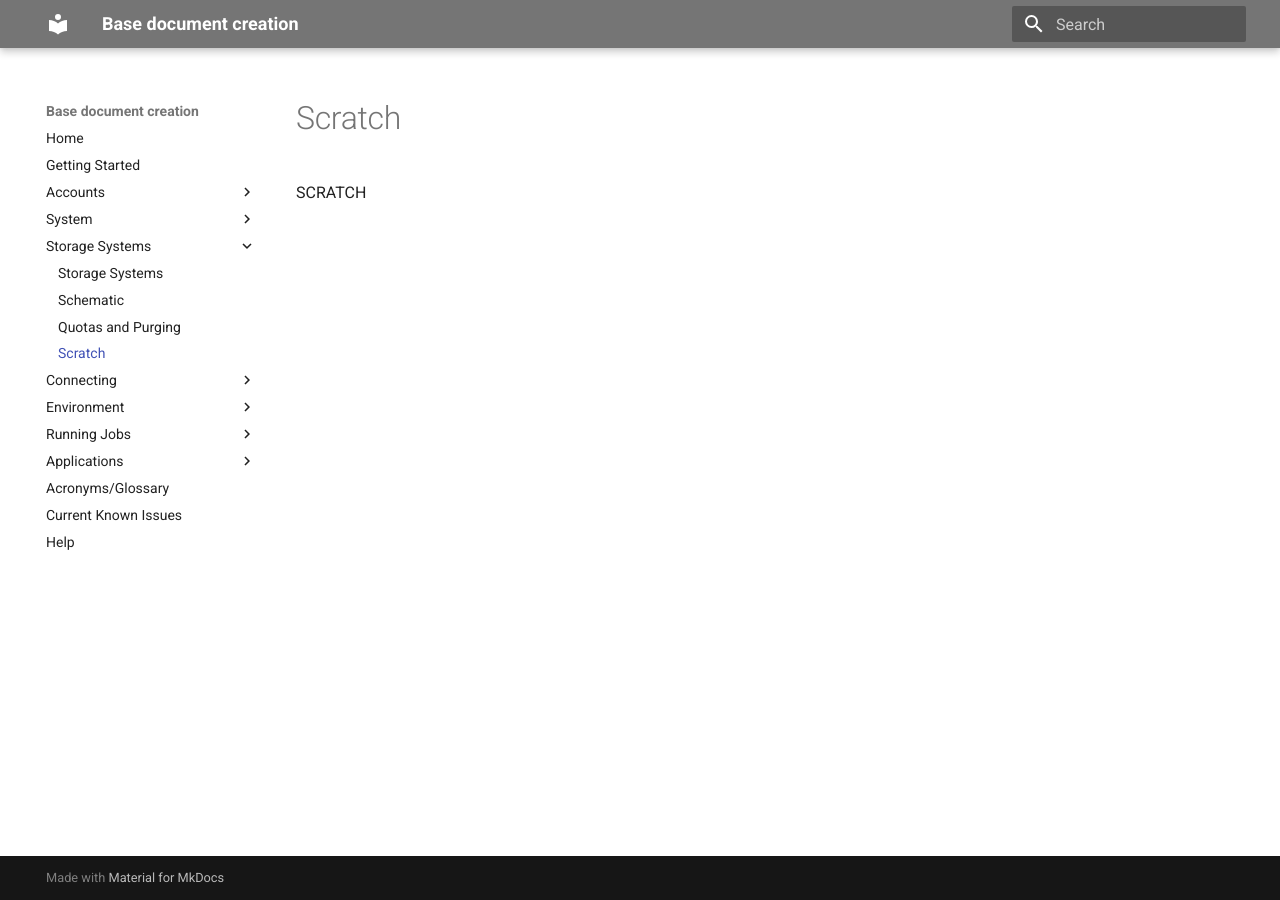
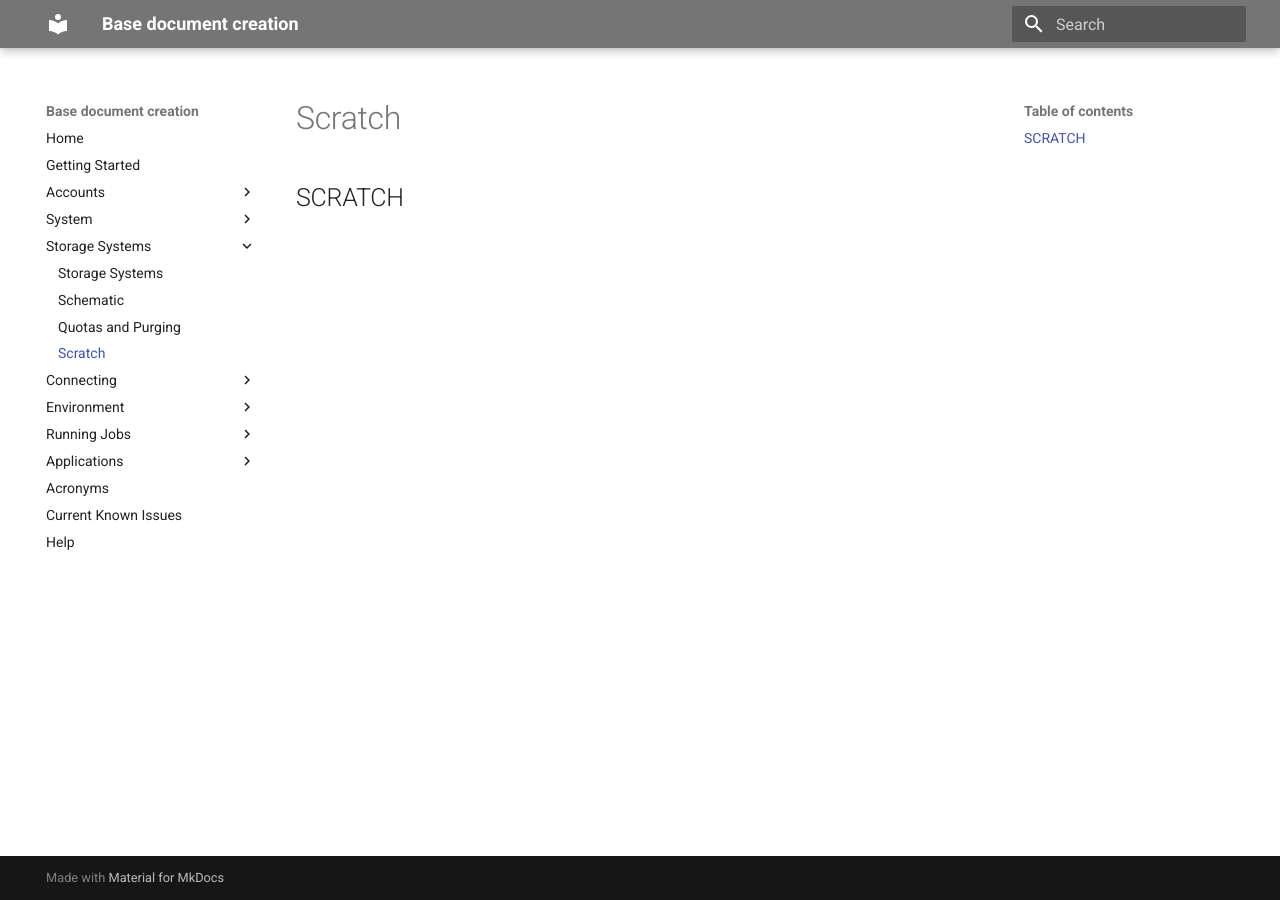
Before and after one commit to dstdev/base-cluster-docs, an MkDocs documentation site: the page built from docs/filesystems/scratch.md, in a window 1280 px wide. Built offline with MkDocs 1.6.1 and Material for MkDocs 9.7.7, drawn with Linux system fonts in a browser that asks for light colours.

Commit message:
acronyms

```diff
--- a/docs/filesystems/scratch.md
+++ b/docs/filesystems/scratch.md
@@ -1 +1 @@
-SCRATCH
+##SCRATCH
--- a/mkdocs.yml
+++ b/mkdocs.yml
@@ -45,7 +45,7 @@ nav:
       - GNU-Parallel: jobs/workflow/gnuparallel.md
   - Applications:
     - Applications: applications/index.md
-  - Acronyms/Glossary: help/acronyms.md
+  - Acronyms: help/acronyms.md
   - Current Known Issues: current.md
   - Help: help/index.md
 
```
